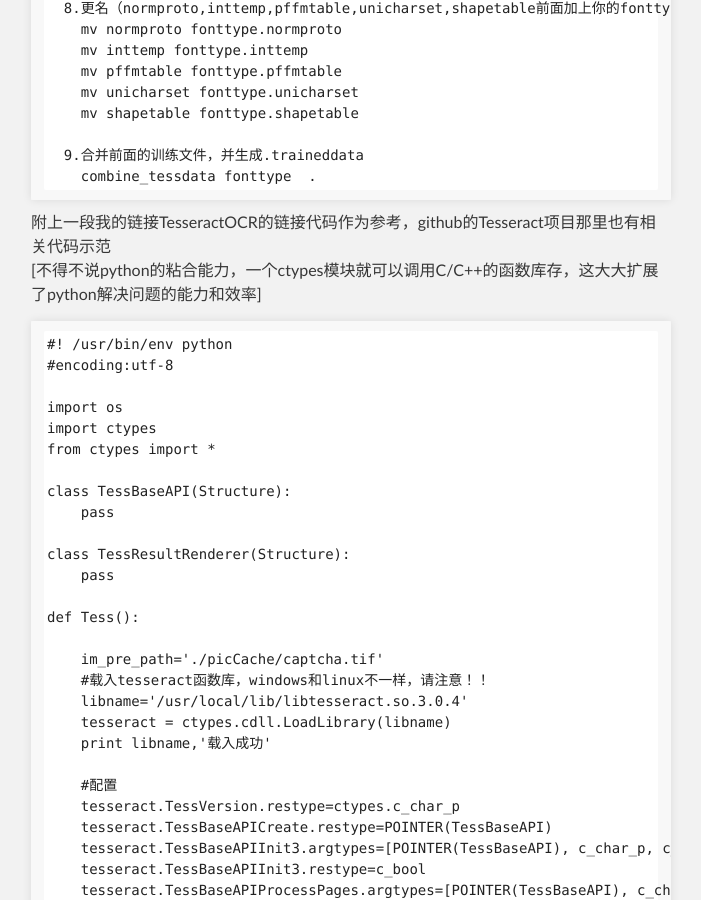
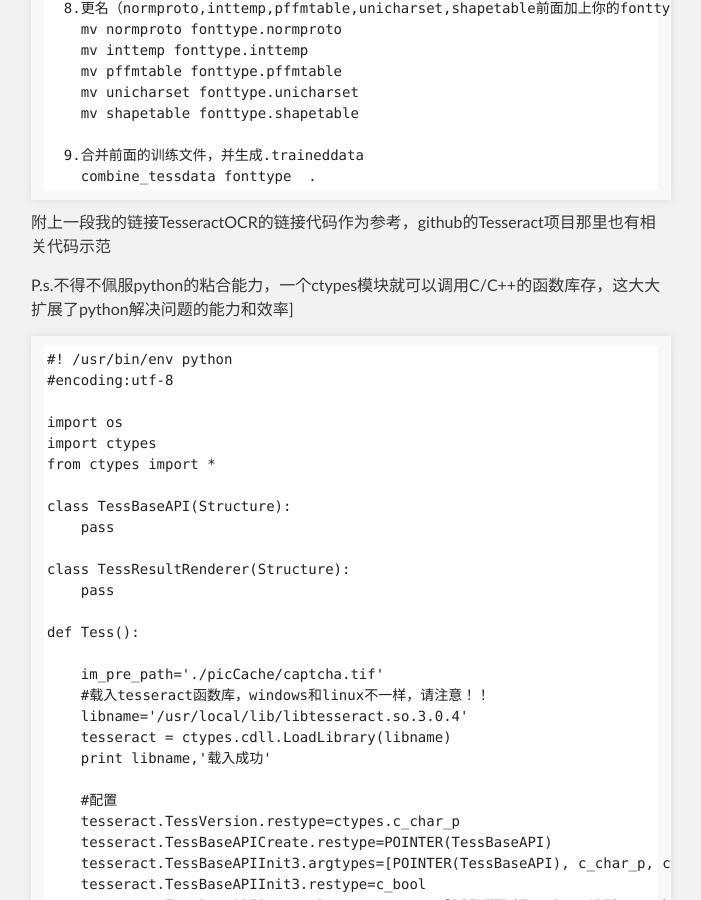
Before and after one commit to silbertmonaphia/silbertmonaphia.github.io, a Jekyll site: the page built from _posts/2016-10-16-python爬虫（下）--模拟登录与Captcha识别.md, in a window 1280 px wide and 900 px high, scrolled down 5825 px. Shown: the whole window, without its empty margins (289-990 px from the left). Built offline with Jekyll 4.4.1, drawn with Linux system fonts in a browser that asks for light colours.

Commit message:
Update 2016-10-16-python爬虫（下）--模拟登录与Captcha识别.md

````diff
--- a/_posts/2016-10-16-python爬虫（下）--模拟登录与Captcha识别.md
+++ b/_posts/2016-10-16-python爬虫（下）--模拟登录与Captcha识别.md
@@ -134,7 +134,9 @@
 
 
   附上一段我的链接TesseractOCR的链接代码作为参考，github的Tesseract项目那里也有相关代码示范
-  [不得不说python的粘合能力，一个ctypes模块就可以调用C/C++的函数库存，这大大扩展了python解决问题的能力和效率]
+
+P.s.不得不佩服python的粘合能力，一个ctypes模块就可以调用C/C++的函数库存，这大大扩展了python解决问题的能力和效率]
+
 ```
 #! /usr/bin/env python
 #encoding:utf-8
````
